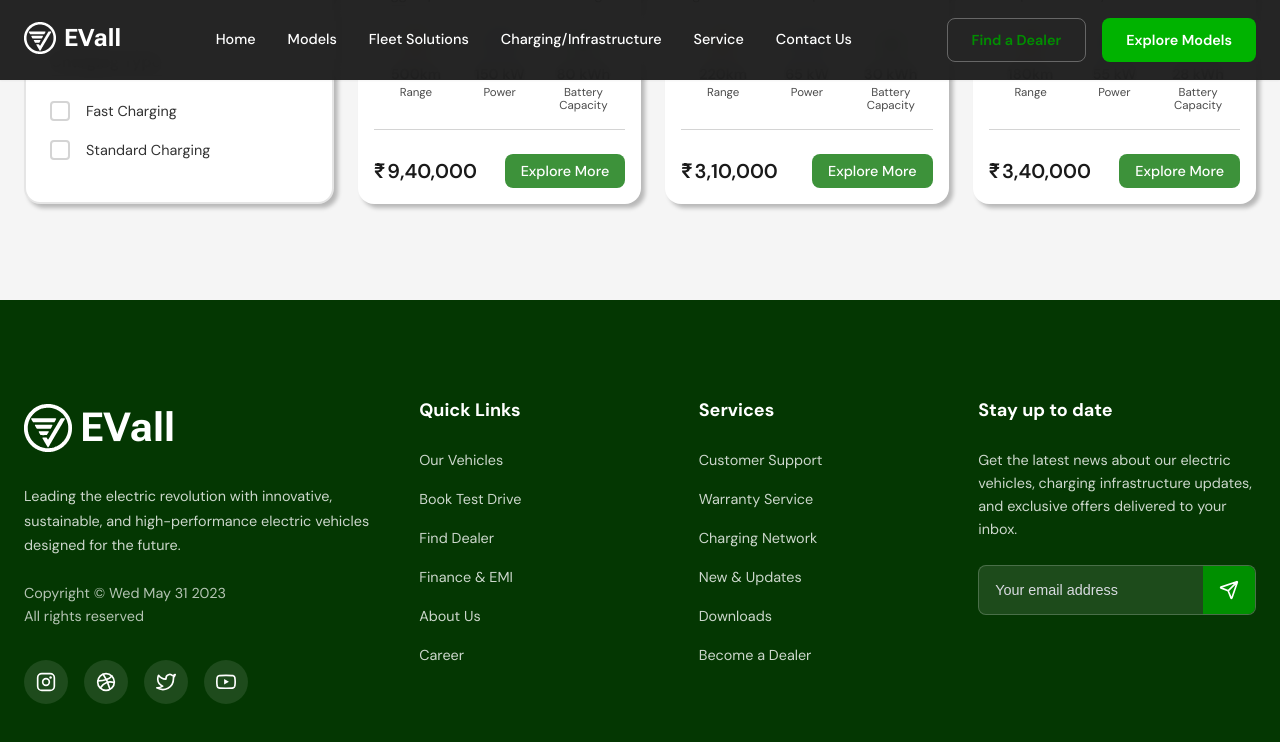
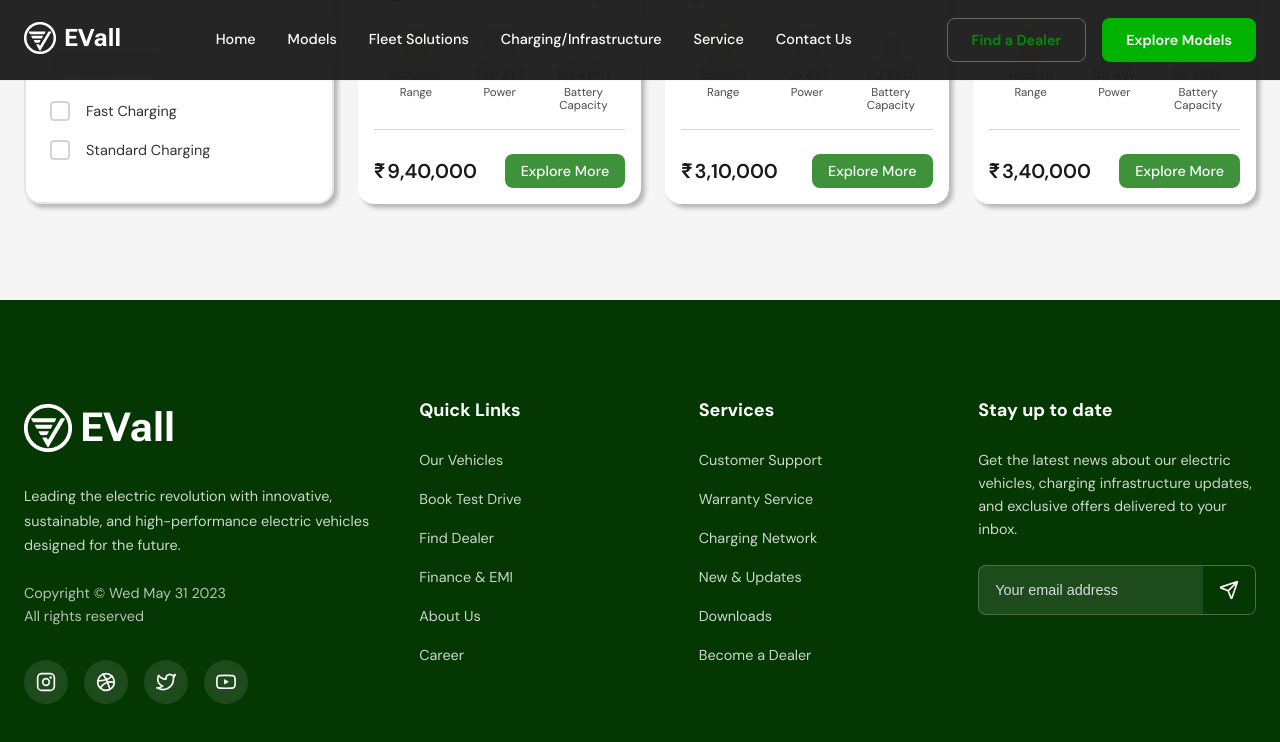
Before and after one commit to atal-k/EVall, a React (Create React App) app: page /vans in a window 1280 px wide. In both pictures the pointer is over the button 1229 px from the left and 1563 px from the top of the page. Shown: the part 973-1715 px from the top of the page. Built offline with nearby package versions, Linux system fonts and the light colour scheme.

Commit message:
fix(Footer): Fix footer UI styles

```diff
--- a/src/components/layout/Footer.css
+++ b/src/components/layout/Footer.css
@@ -119,7 +119,7 @@
   }
 
   .footer__newsletter-btn:hover {
-    background: var(--color-primary-dark);
+    background: var(--color-dark-green2);
   }
 
   .footer__newsletter-btn svg {
```
